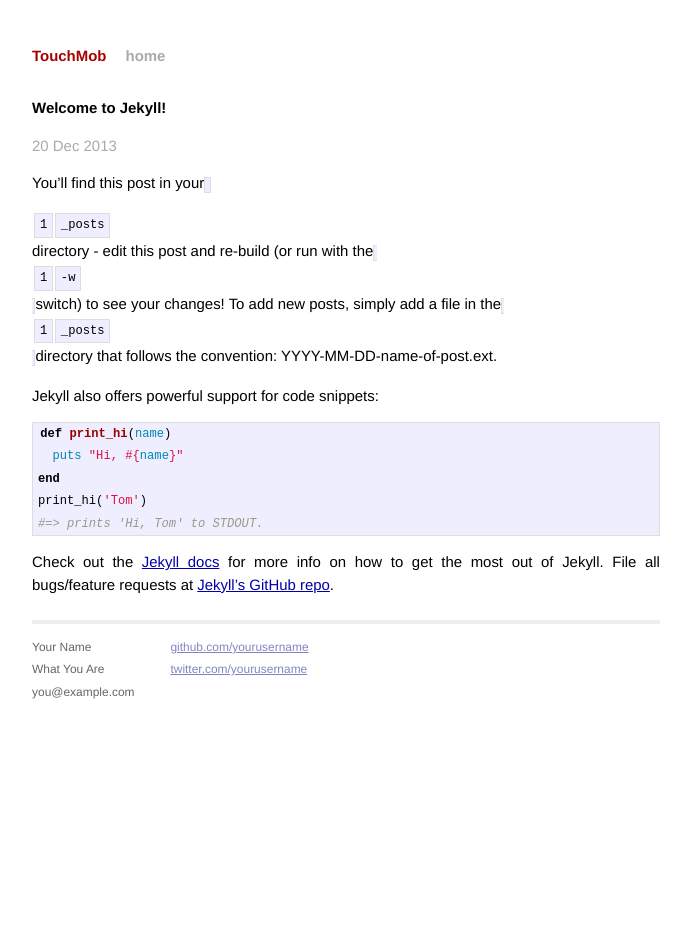
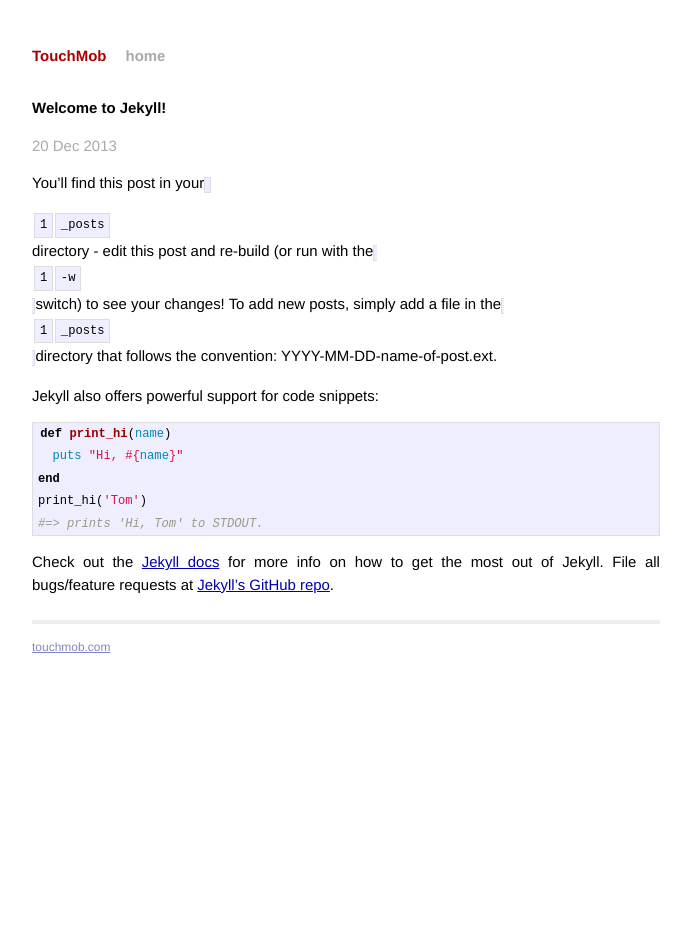
Before and after one commit to touchmob/Site, a Jekyll site: the page built from _posts/2013-12-20-welcome-to-jekyll.markdown, in a window 1280 px wide. Shown: the whole page, without its empty margins (294-985 px from the left). Built offline with Jekyll 4.4.1, drawn with Linux system fonts in a browser that asks for light colours; Markdown is read by kramdown in place of the engine named in the settings.

Commit message:
modify default.html

```diff
--- a/_layouts/default.html
+++ b/_layouts/default.html
@@ -26,15 +26,7 @@
           <div class="footer">
             <div class="contact">
               <p>
-                Your Name<br />
-                What You Are<br />
-                you@example.com
-              </p>
-            </div>
-            <div class="contact">
-              <p>
-                <a href="https://github.com/yourusername">github.com/yourusername</a><br />
-                <a href="https://twitter.com/yourusername">twitter.com/yourusername</a><br />
+                <a href="https://touchmob.com">touchmob.com</a><br />
               </p>
             </div>
           </div>
```
